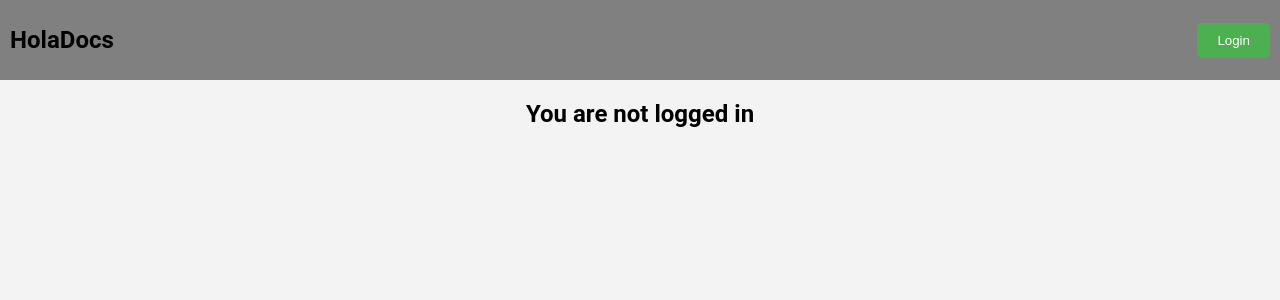
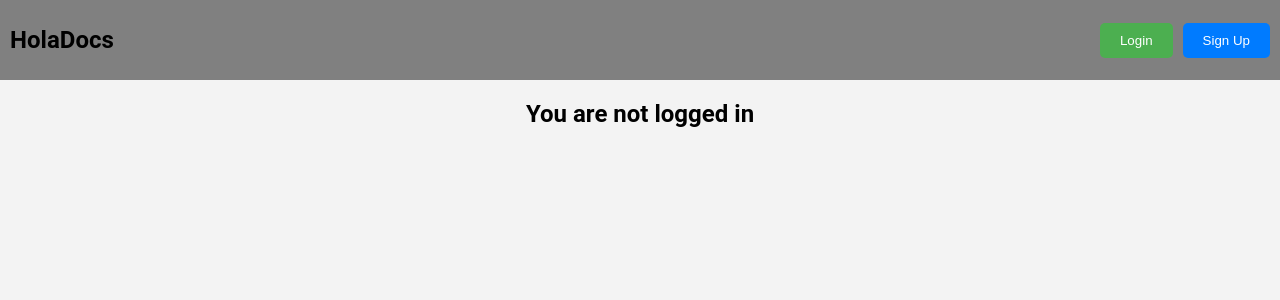
Before and after one commit to DebRC/HolaDocs, a React (Create React App) app in the folder client/: page / in a window 1280 px wide. Shown: the top 300 px of the page. Built offline with nearby package versions, Linux system fonts and the light colour scheme.

Commit message:
Added Sign Up Button in HomePage

```diff
--- a/client/src/homepage.js
+++ b/client/src/homepage.js
@@ -61,6 +61,10 @@ const HomePage = () => {
         localStorage.removeItem('token');
         navigate('/login');
     }
+    function handleSignup() {
+        localStorage.removeItem('token');
+        navigate('/signup');
+    }
 
     const handleGoToRoot = () => {
         navigate('/');
@@ -88,9 +92,17 @@ const HomePage = () => {
         <>
             <div style={{ display: 'flex', justifyContent: 'space-between', alignItems: 'center', padding: '10px', backgroundColor: '#808080' }}>
                 <h1 style={{ fontFamily: '"Roboto", sans-serif', fontSize: '24px', cursor: 'pointer' }} onClick={handleGoToRoot}>HolaDocs</h1>
-                {isLoggedIn && <button onClick={handleLogout} style={{ backgroundColor: '#4CAF50', color: 'white', padding: '10px 20px', borderRadius: '5px', border: 'none', cursor: 'pointer' }}>Logout</button>}
-                {!isLoggedIn && <button onClick={handleLogin} style={{ backgroundColor: '#4CAF50', color: 'white', padding: '10px 20px', borderRadius: '5px', border: 'none', cursor: 'pointer' }}>Login</button>}
-
+                <div style={{ display: 'flex', justifyContent: 'flex-end', alignItems: 'center' }}>
+                    {isLoggedIn && (
+                        <button onClick={handleLogout} style={{ backgroundColor: '#4CAF50', color: 'white', padding: '10px 20px', borderRadius: '5px', border: 'none', cursor: 'pointer' }}>Logout</button>
+                    )}
+                    {!isLoggedIn && (
+                        <>
+                            <button onClick={handleLogin} style={{ backgroundColor: '#4CAF50', color: 'white', padding: '10px 20px', borderRadius: '5px', border: 'none', cursor: 'pointer' }}>Login</button>
+                            <button onClick={handleSignup} style={{ backgroundColor: '#007bff', color: 'white', padding: '10px 20px', borderRadius: '5px', border: 'none', cursor: 'pointer', marginLeft: '10px' }}>Sign Up</button>
+                        </>
+                    )}
+                </div>
             </div>
             {!isLoggedIn ? (
                 <div style={{ textAlign: 'center', marginTop: '20px' }}>
```
